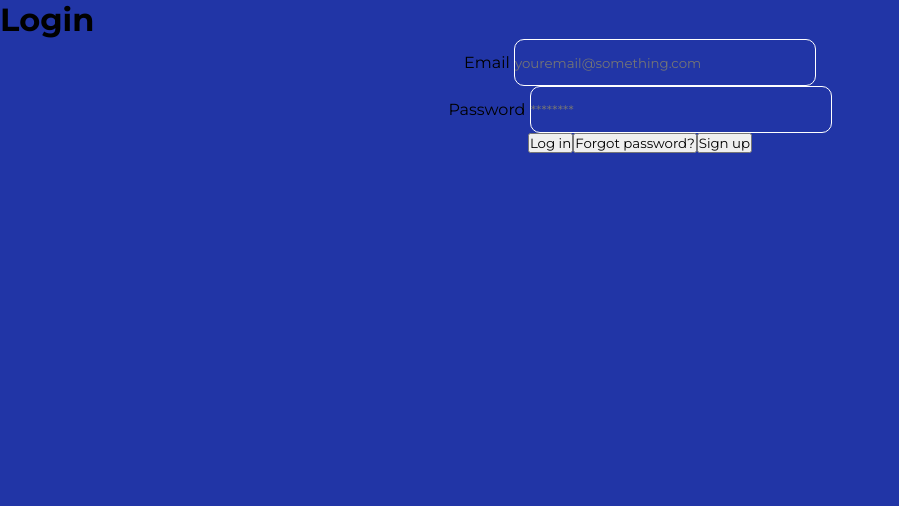
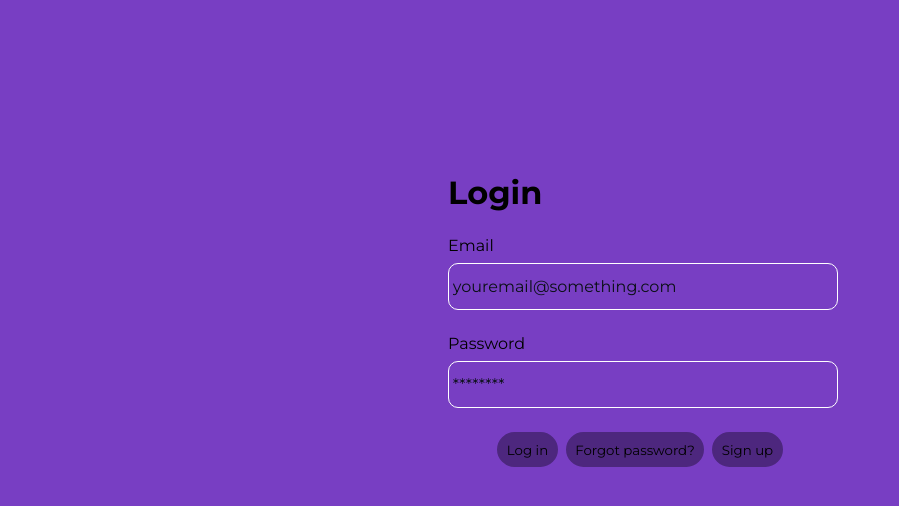
Before and after one commit to ytalogsantos/LoginNext, a Next.js app: page /login in a window 1280 px wide. Shown: the top 506 px of the page, without its empty margins (0-899 px from the left). Built offline with nearby package versions, Linux system fonts and the light colour scheme.

Commit message:
setting up login page initial design

```diff
--- a/app/globals.css
+++ b/app/globals.css
@@ -5,19 +5,17 @@
   }
 
 :root {
-    --mainBlue: #2135A6;
+    --primary-blue: #5450CA;
+    --secondary-blue: #3733AA;
     --mainOrange: #13bd27;
     --mainRed: #c92b2b;
     --mainWhite: #d9edd7;
     --mainBlack: #292524;
-}
-
-:focus {
-  outline: none;
-  border: 2px solid var(--mainRed);
-
+    --primary-purple: #783EC3;
+    --secondary-purple: #4D277E;
+    --primary-black: #0A1015;
 }
 
 body {
-  background-color: var(--mainBlue);
+  background-color: var(--primary-purple);
 }
--- a/app/styles/forms.module.css
+++ b/app/styles/forms.module.css
@@ -1,16 +1,73 @@
 :root {
     --primary-white: #ffffff;
+    --primary-red: #dc1010;
+    --primary-purple: #783EC3;
+    --secondary-purple: #4D277E;
+    --primary-blue: #5450CA;
+    --secondary-blue: #3733AA;
+    --primary-black: #0A1015;
+}
+::placeholder {
+    color: var(--primary-black);
 }
 .loginForm {
+    height: 80vh;
     display: flex;
     flex-direction: column;
     align-items: center;
+    justify-content: center;
+
 }
+
+.loginForm form {
+    display: flex;
+    flex-direction: column;
+    width: 30%;
+    gap: 24px;
+}
+
+.loginForm form div {
+    width: 100%;
+}
+
+.loginForm form > div:has(button) {
+    display: flex;
+    gap: 2%;
+    justify-content: center;
+}
+
 
 .loginForm input {
     background-color: transparent;
-    width: 300px;
+    width: 100%;
     height: 45px;
     border: 1px solid var(--primary-white);
     border-radius: 10px;
+    font-size: 16px;
+    padding-left: 1%;
+    color: var(--primary-white);
 }
+
+.loginForm form > div:has(label) {
+    display: flex;
+    flex-direction: column;
+    gap: 8px;
+}
+
+.loginForm input:focus {
+  outline: none;
+  border: 2px solid var(--secondary-purple);
+
+}
+
+.loginForm button {
+    border: 2px solid var(--secondary-purple);
+    background-color: var(--secondary-purple);
+    padding: 2%;
+    border-radius: 24px;
+}
+.loginForm button:hover {
+    border: 1px solid var(--primary-purple)   ;
+    background-color: var(--primary-white);
+    color: var(--primary-purple);
+}
--- a/app/ui/LoginForm.tsx
+++ b/app/ui/LoginForm.tsx
@@ -4,9 +4,9 @@ import { montserrat } from "@/app/layout";
 export default function LoginForm() {
     return (
         <>
-        <h1>Login</h1>
-        <div>
-            <form className={styles.loginForm}>
+        <div className={styles.loginForm}>
+            <form>
+                <h1>Login</h1>
                 <div>
                     <label htmlFor="email" className={montserrat.className}>Email </label>
                     <input type="email" name="email" id="email-input" required placeholder="youremail@something.com" className={montserrat.className}/>
```
